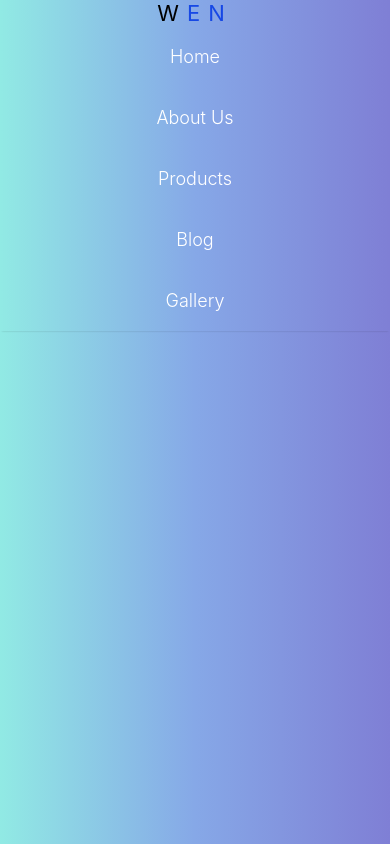
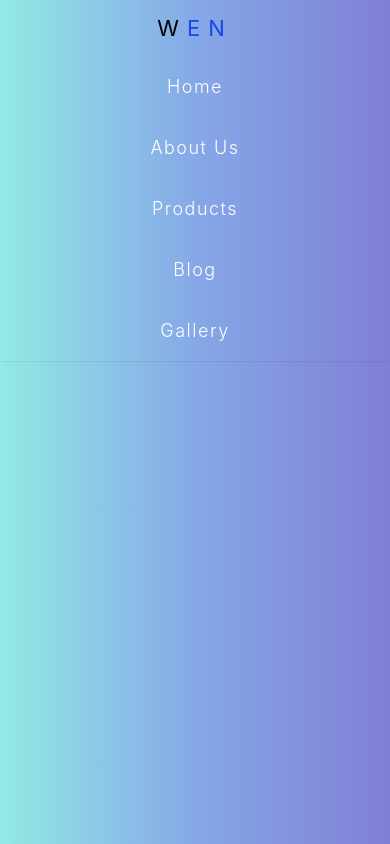
Before and after one commit to ashokganika/wen, a React (Create React App) app: page / in a window 390 px wide. Shown: the top 844 px of the page. Built offline with nearby package versions, Linux system fonts and the light colour scheme.

Commit message:
uplaod3090000

```diff
--- a/src/component/NavbarItem/navbaritem.css
+++ b/src/component/NavbarItem/navbaritem.css
@@ -6,6 +6,7 @@
   font-weight: 300;
   padding: 20px;
   color: rgb(255, 255, 255);
+  letter-spacing: 1.5px;
 }
 
 .nav-item:hover {
--- a/src/component/aboutus/AboutUS.js
+++ b/src/component/aboutus/AboutUS.js
@@ -3,7 +3,7 @@ import React from "react";
 function AboutUS() {
   return (
     <div>
-      About US
+      <h2>About US</h2>
       <p>
         Lorem ipsum dolor sit amet consectetur adipisicing elit. Commodi
         doloribus, eos, iusto illo molestias tempora ea cumque atque ad quo
--- a/src/component/home/Home.js
+++ b/src/component/home/Home.js
@@ -1,7 +1,11 @@
 import React from "react";
 
 function Home() {
-  return <div>WElCOME TO HOME</div>;
+  return (
+    <div>
+      <h2>WELCOME TO HOME</h2>
+    </div>
+  );
 }
 
 export default Home;
--- a/src/component/navbar/navbar.css
+++ b/src/component/navbar/navbar.css
@@ -33,26 +33,25 @@
 
 .com {
   margin-top: 60px;
-  background: #7f7fd5; /* fallback for old browsers */
-  background: -webkit-linear-gradient(
-    to right,
-    #91eae4,
-    #86a8e7,
-    #7f7fd5
-  ); /* Chrome 10-25, Safari 5.1-6 */
-  background: linear-gradient(
-    to right,
-    #91eae4,
-    #86a8e7,
-    #7f7fd5
-  ); /* W3C, IE 10+/ Edge, Firefox 16+, Chrome 26+, Opera 12+, Safari 7+ */
+  background: #7f7fd5;
+  background: -webkit-linear-gradient(to right, #91eae4, #86a8e7, #7f7fd5);
+  background: linear-gradient(to right, #91eae4, #86a8e7, #7f7fd5);
   height: 100vh;
   padding: 30px 20px;
 }
 
-@media only screen and (max-width: 600px) {
+@media only screen and (max-width: 620px) {
   .navbar {
     display: flex;
+    flex: 1;
     flex-direction: column;
   }
+
+  #logo {
+    padding: 15px 0;
+  }
+
+  .com {
+    margin-top: 325px;
+  }
 }
```
